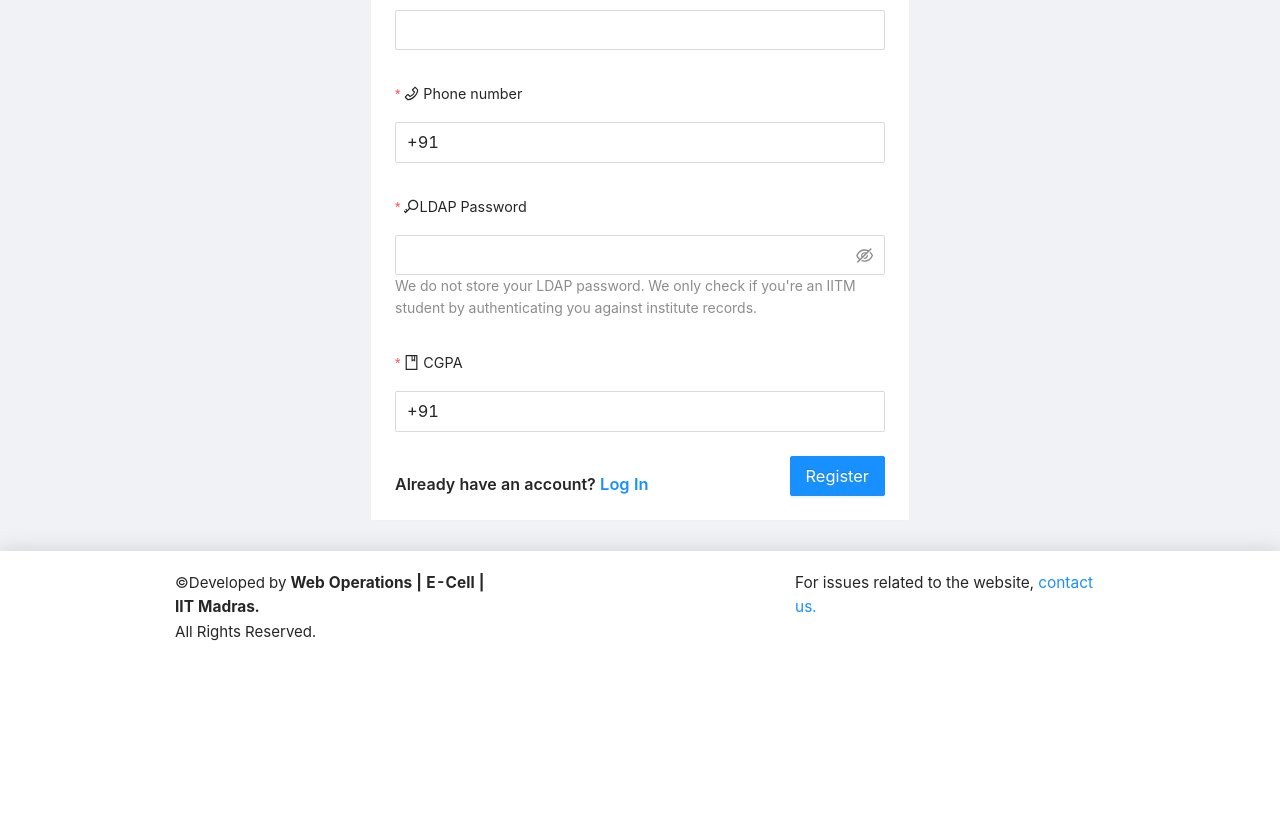
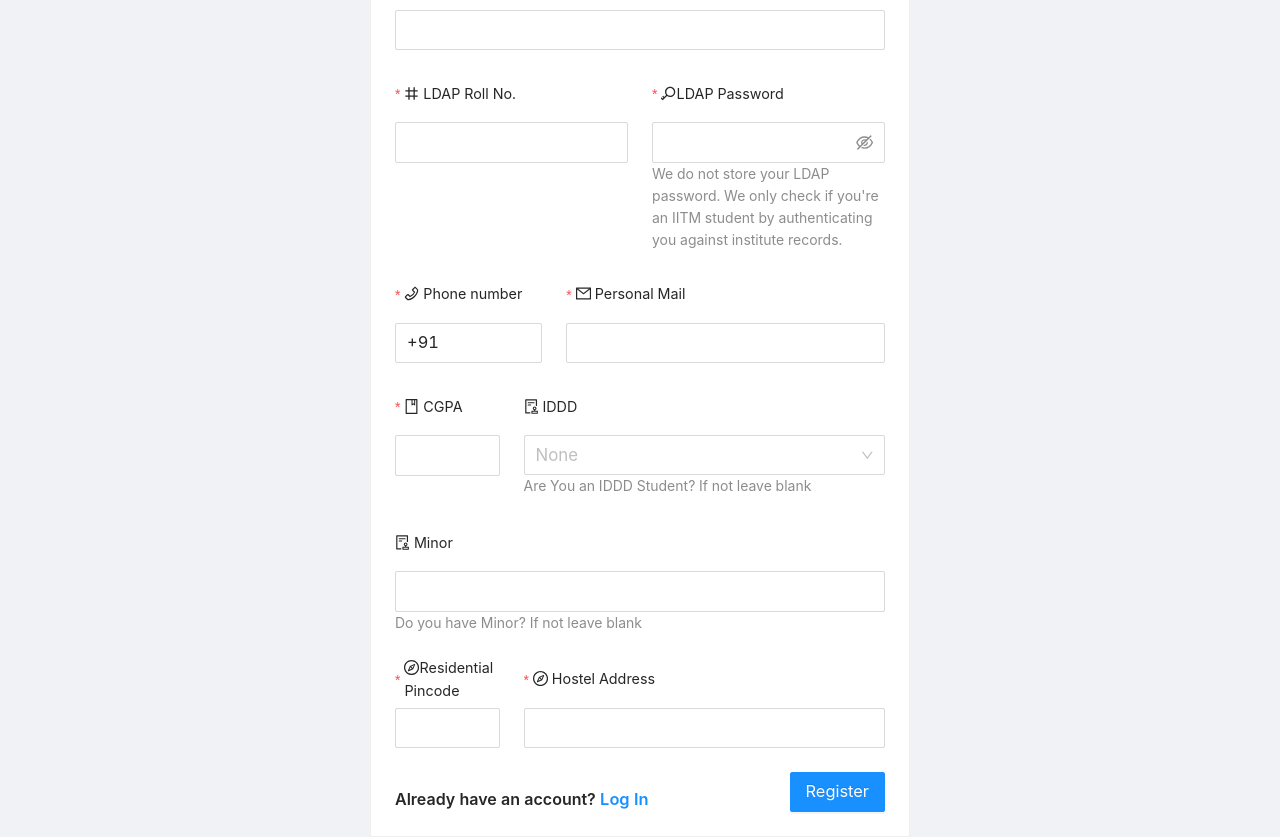
Before and after one commit to Alphacosmic/WebWork, a React (Vite) app: page /internfair/student/register in a window 1280 px wide. Shown: the part 340-1177 px from the top of the page. Before the commit the page ends 1003 px from the top, so only its background shows below. Built offline with nearby package versions, Linux system fonts and the light colour scheme.

Commit message:
added new fields to student

```diff
--- a/src/views/RegisterForm/RegisterForm.jsx
+++ b/src/views/RegisterForm/RegisterForm.jsx
@@ -1,11 +1,14 @@
 import React, { useState } from "react";
-import { Form, Row, Col, Input, Button, Typography, Layout, Card } from "antd";
+import { Form, Row, Col, Input, Button, Typography, Layout, Card, Select } from "antd";
 import {
 	UserOutlined,
 	NumberOutlined,
 	PhoneOutlined,
 	KeyOutlined,
+	CompassOutlined,
 	BookOutlined,
+	AuditOutlined,
+	MailOutlined,
 } from "@ant-design/icons";
 import openNotification from "../../utils/openAntdNotification";
 import "./RegisterForm.css";
@@ -13,10 +16,25 @@ import "./RegisterForm.css";
 import AuthHeader from "../../common/AuthHeader";
 import { Link, useLocation } from "wouter";
 import logo from "../../assets/startup-internfair_logo.png";
+
 import axios from "../../utils/_axios";
+
+const { Option } = Select;
 const { Content } = Layout;
 
-const studentType = "iitm";
+const OptionsOfIDDD = [
+	"Advanced Materials and Nanotechnology",
+	"Bio-Medical Engineering",
+	"Computational Engineering",
+	"Data Science",
+	"Energy Systems",
+	"Robotics",
+	"Quantum Science & Technology",
+	"Complex Systems and Dynamics",
+	"Cyber Physical Systems",
+	"Electric Vehicles",
+	"Tech MBA",
+];
 
 const RegisterForm = () => {
 	const [form] = Form.useForm();
@@ -47,6 +65,9 @@ const RegisterForm = () => {
 			handleError(errorMsg);
 		}
 	};
+	const onIDDDSelect = (value) => {
+		form.setFieldsValue({ IDDD: value });
+	};
 
 	return (
 		<>
@@ -62,17 +83,7 @@ const RegisterForm = () => {
 						padding: "0.5rem",
 					}}
 				/>
-				<Card
-					className="loginCard"
-					// title={
-					// 	<Radio.Group
-					// 		value={studentType}
-					// 		onChange={(e) => setStudentType(e.target.value)}>
-					// 		<Radio value="online">IITM Online B.Sc Student</Radio>
-					// 		<Radio value="iitm">IITM Student</Radio>
-					// 	</Radio.Group>
-					// }
-					title={<strong>Register</strong>}>
+				<Card className="loginCard" title={<strong>Register</strong>}>
 					<Form
 						form={form}
 						name="register"
@@ -81,7 +92,6 @@ const RegisterForm = () => {
 						validateTrigger="onSubmit"
 						onFinish={onFinish}>
 						<Row gutter={24}>
-							{studentType === "online" && (
 							<Col span={24}>
 								<Form.Item
 									name="name"
@@ -96,14 +106,13 @@ const RegisterForm = () => {
 									<Input />
 								</Form.Item>
 							</Col>
-							)}
-							<Col span={studentType === "online" ? 16 : 24}>
+
+							<Col xs={24} md={12}>
 								<Form.Item
 									name="roll"
 									label={
 										<span>
-											<NumberOutlined />{" "}
-											{studentType === "online" ? "Email" : "LDAP Roll No."}
+											<NumberOutlined /> LDAP Roll No.
 										</span>
 									}
 									rules={[
@@ -112,10 +121,7 @@ const RegisterForm = () => {
 											message: "Please enter your Roll No.",
 										},
 										{
-											pattern:
-												studentType === "online"
-													? /^\d{2}[a-z]\d{7}$/i
-													: /^[a-z]{2}\d{2}[a-z]\d{3}$/i,
+											pattern: /^[a-z]{2}\d{2}[a-z]\d{3}$/i,
 											message: "Invalid roll",
 											transform: (val) => (!val ? "" : val.trim()),
 										},
@@ -123,23 +129,35 @@ const RegisterForm = () => {
 									<Input
 										onFocus={() => setIsRollFocused(true)}
 										onBlur={() => setIsRollFocused(false)}
-										addonAfter={
-											studentType === "online" && (
-												<div
-													style={{
-														width: isRollFocused ? 50 : "auto",
-														textOverflow: "ellipsis",
-														overflow: "clip",
-													}}>
-													@student.onlinedegree.iitm.ac.in
-												</div>
-											)
-										}
 									/>
 								</Form.Item>
 							</Col>
 
-							<Col span={studentType === "online" ? 8 : 24}>
+							<Col xs={24} md={12}>
+								<Form.Item
+									name="password"
+									rules={[
+										{
+											required: true,
+											message: "Please input your password.",
+										},
+										{
+											min: 6,
+											message: "Please input at least 6 characters.",
+										},
+									]}
+									label={
+										<span>
+											<KeyOutlined />
+											LDAP Password
+										</span>
+									}
+									extra="We do not store your LDAP password. We only check if you're an IITM student by authenticating you against institute records.">
+									<Input.Password />
+								</Form.Item>
+							</Col>
+
+							<Col xs={24} md={8}>
 								<Form.Item
 									name="phone"
 									validateFirst={true}
@@ -161,68 +179,26 @@ const RegisterForm = () => {
 									<Input prefix="+91" />
 								</Form.Item>
 							</Col>
-							<Col xs={24} md={studentType === "online" ? 12 : 24}>
+							<Col xs={24} md={16}>
 								<Form.Item
-									name="password"
+									name="email"
+									validateFirst={true}
+									label={
+										<span>
+											<MailOutlined /> Personal Mail
+										</span>
+									}
 									rules={[
 										{
 											required: true,
-											message: "Please input your password.",
+											type: "email",
+											message: "Please input your Personal mail!",
 										},
-										studentType === "online"
-											? {
-													min: 6,
-													message: "Please input at least 6 characters.",
-											  }
-											: {},
-									]}
-									label={
-										<span>
-											<KeyOutlined />
-											{studentType === "online"
-												? "Create Password"
-												: "LDAP Password"}
-										</span>
-									}
-									extra="We do not store your LDAP password. We only check if you're an IITM student by authenticating you against institute records.">
-									<Input.Password />
+									]}>
+									<Input />
 								</Form.Item>
 							</Col>
-
-							{studentType === "online" && (
-								<Col xs={24} md={12}>
-									<Form.Item
-										dependencies={["password"]}
-										name="confirm"
-										hasFeedback
-										validateTrigger="onChange"
-										rules={[
-											{
-												required: true,
-												message: "Please confirm your password.",
-											},
-											({ getFieldValue }) => ({
-												validator(rule, value) {
-													if (
-														!value ||
-														getFieldValue("password") === value
-													) {
-														return Promise.resolve();
-													}
-													return Promise.reject("");
-												},
-											}),
-										]}
-										label={
-											<span>
-												<KeyOutlined /> Confirm Password
-											</span>
-										}>
-										<Input.Password />
-									</Form.Item>
-								</Col>
-							)}
-							<Col span={studentType === "online" ? 8 : 24}>
+							<Col xs={24} md={6}>
 								<Form.Item
 									name="cgpa"
 									validateFirst={true}
@@ -237,7 +213,85 @@ const RegisterForm = () => {
 											message: "Please input your CGPA!",
 										},
 									]}>
-									<Input prefix="+91" />
+									<Input />
+								</Form.Item>
+							</Col>
+							<Col xs={24} md={18}>
+								<Form.Item
+									name="IDDD"
+									label={
+										<span>
+											<AuditOutlined /> IDDD
+										</span>
+									}
+									rules={[
+										{
+											required: false,
+										},
+									]}
+									extra="Are You an IDDD Student? If not leave blank">
+									<Select placeholder="None" onChange={onIDDDSelect} allowClear>
+										{OptionsOfIDDD.map((value, i) => (
+											<Option key={i} value={value}>
+												{value}
+											</Option>
+										))}
+									</Select>
+								</Form.Item>
+							</Col>
+							<Col span={24}>
+								<Form.Item
+									name="minor"
+									label={
+										<span>
+											<AuditOutlined /> Minor
+										</span>
+									}
+									rules={[
+										{
+											required: false,
+										},
+									]}
+									extra="Do you have Minor? If not leave blank">
+									<Input />
+								</Form.Item>
+							</Col>
+
+							<Col xs={24} md={6}>
+								<Form.Item
+									name="pincode"
+									validateFirst={true}
+									label={
+										<span>
+											<CompassOutlined />
+											Residential Pincode
+										</span>
+									}
+									rules={[
+										{
+											required: true,
+											message: "Please input your Pincode!",
+										},
+									]}>
+									<Input />
+								</Form.Item>
+							</Col>
+							<Col xs={24} md={18}>
+								<Form.Item
+									name="address"
+									validateFirst={true}
+									label={
+										<span>
+											<CompassOutlined /> Hostel Address
+										</span>
+									}
+									rules={[
+										{
+											required: true,
+											message: "Please input your Hostel Address!",
+										},
+									]}>
+									<Input />
 								</Form.Item>
 							</Col>
 						</Row>
```
Lines whose indentation alone changed are shown as unchanged.
